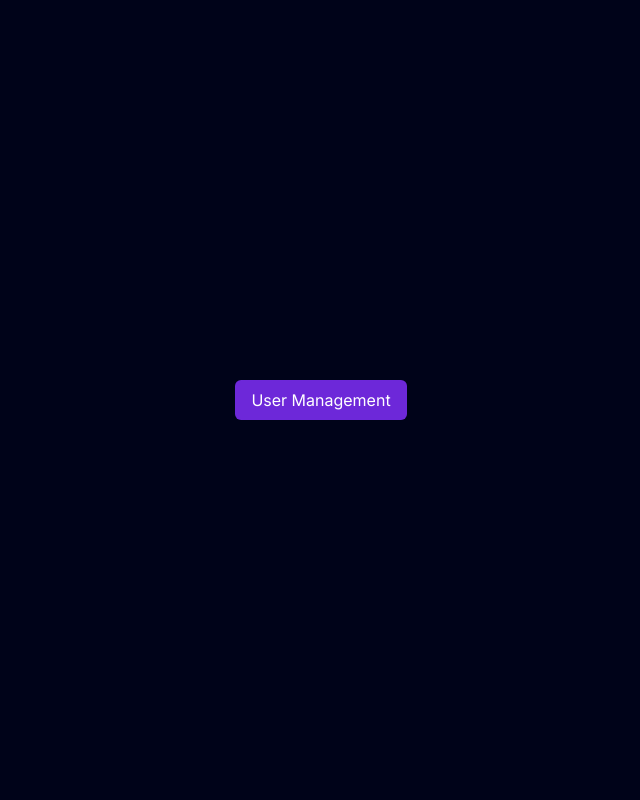
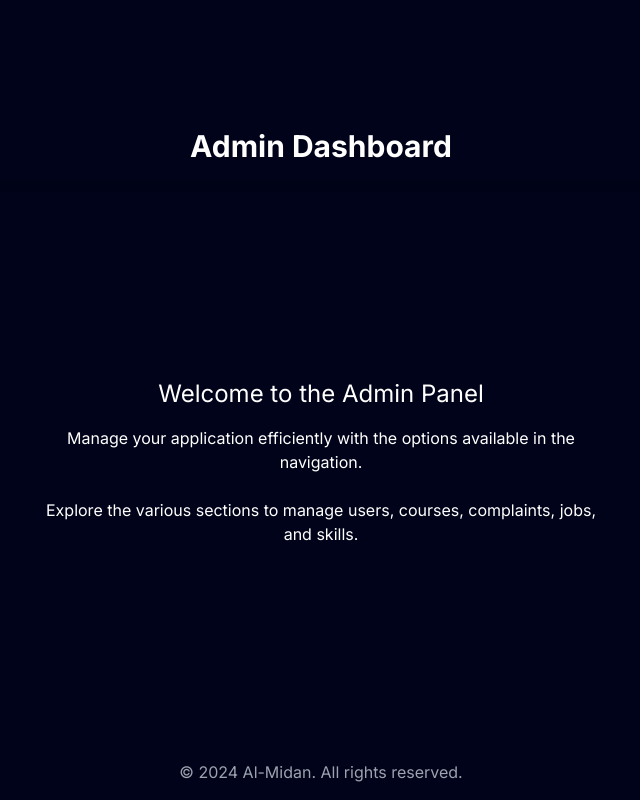
Before and after one commit to Al-Midan/AlMidan-Frontend, a Next.js app: page /admin in a window 1280 px wide. Shown: the top 800 px of the page, without its empty margins (319-959 px from the left). Built offline with nearby package versions, Linux system fonts and the light colour scheme.

Commit message:
Admin Side Home Page Ui Changed

```diff
--- a/src/app/(page)/admin/components/Admin.tsx
+++ b/src/app/(page)/admin/components/Admin.tsx
@@ -1,14 +1,21 @@
-"use client"
-import Link from "next/link"
 const Admin = () => {
+  return (
+    <div className="bg-black-100 min-h-screen flex flex-col">
+      <header className="p-4 bg-black-100 shadow-lg mt-28">
+        <h1 className="text-3xl text-white font-bold text-center">Admin Dashboard</h1>
+      </header>
+      <main className="flex-grow flex justify-center items-center">
+        <div className="text-center text-white max-w-xl">
+          <h2 className="text-2xl mb-4">Welcome to the Admin Panel</h2>
+          <p className="mb-6">Manage your application efficiently with the options available in the navigation.</p>
+          <p>Explore the various sections to manage users, courses, complaints, jobs, and skills.</p>
+        </div>
+      </main>
+      <footer className="p-4 bg-black-100 text-center text-gray-400">
+        <p>&copy; 2024 Al-Midan. All rights reserved.</p>
+      </footer>
+    </div>
+  );
+}
 
-    return (
-      <div className="bg-black-100 min-h-screen flex justify-center items-center">
-        <button className="px-4 py-2 rounded-md text-white bg-violet-700 hover:bg-violet-800">
-          <Link href={'/admin/User-Management'}> User Management</Link>
-        </button>
-      </div>
-    )
-  }
-
-  export default Admin
+export default Admin;
```
